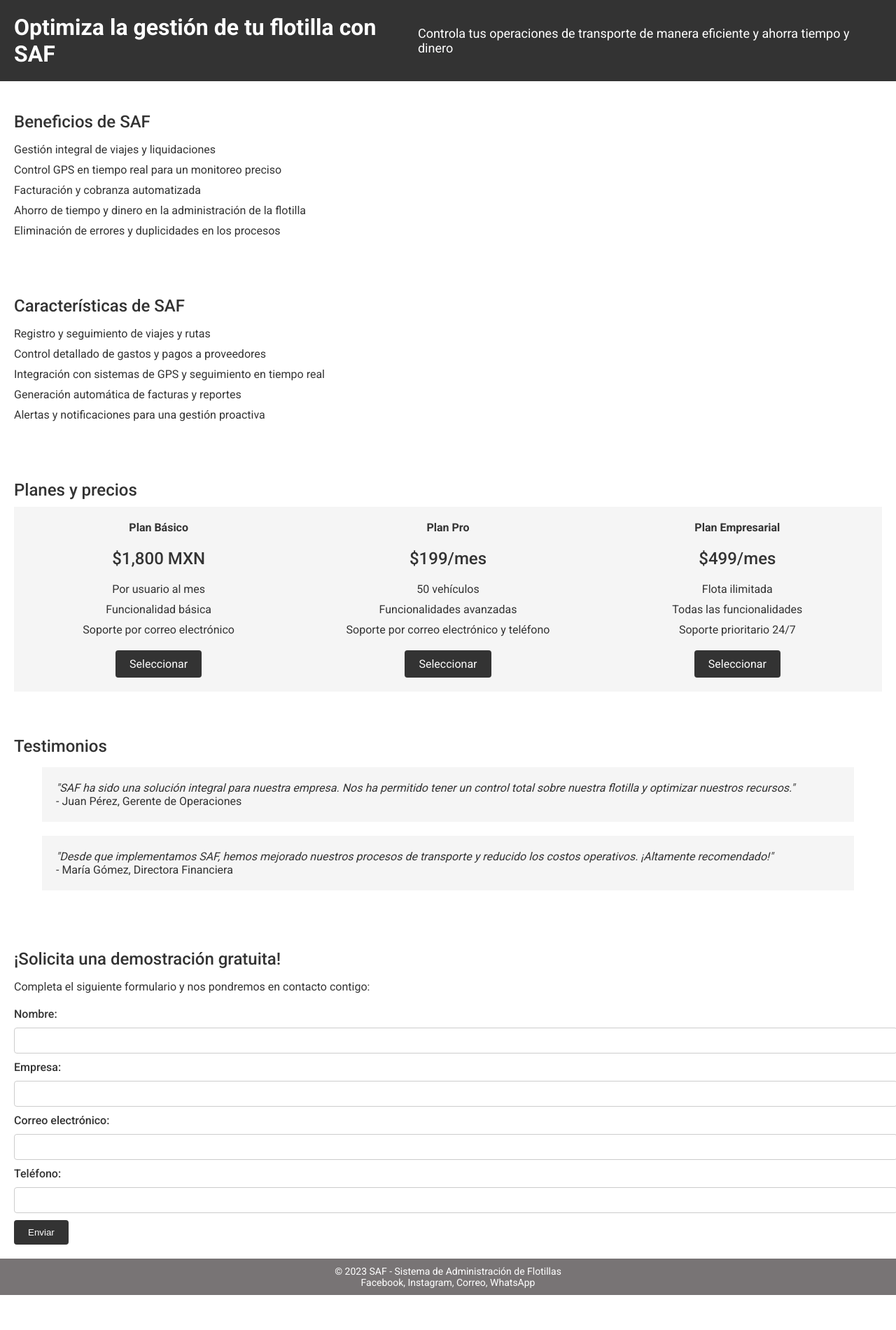
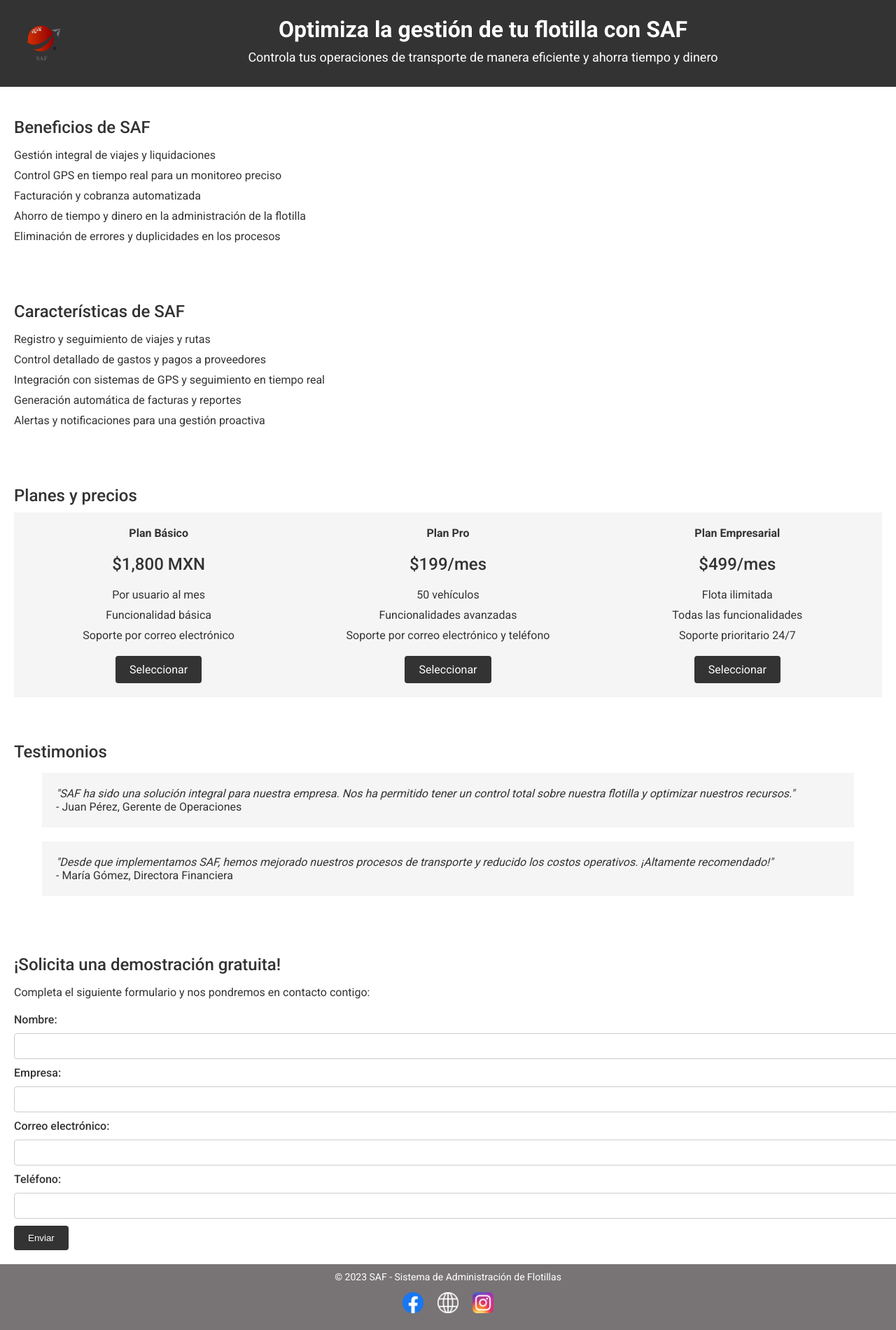
Before and after one commit to Easyload2/SAF-Software-de-Administracion-de-Flotillas, a plain HTML site: page index.html in a window 1280 px wide. Shown: the whole page at 70% size. Before the commit the page ends 1850 px from the top, so only its background shows below. Drawn offline with Linux system fonts and the light colour scheme.

Commit message:
Update index.html

```diff
--- a/index.html
+++ b/index.html
@@ -7,8 +7,13 @@
 </head>
 <body>
     <header>
-        <h1>Optimiza la gestión de tu flotilla con SAF</h1>
-        <h2>Controla tus operaciones de transporte de manera eficiente y ahorra tiempo y dinero</h2>
+        <div class="logo-container">
+            <img src="images/logo.png" alt="Software de Administración de Flotilla">
+        </div>
+        <div class="text-container">
+            <h1>Optimiza la gestión de tu flotilla con SAF</h1>
+            <h2>Controla tus operaciones de transporte de manera eficiente y ahorra tiempo y dinero</h2>
+        </div>
     </header>
 
     <section id="beneficios">
@@ -102,9 +107,13 @@
     </section>
 
 </body>
+
+</html>
     <footer>
         <p>© 2023 SAF - Sistema de Administración de Flotillas</p>
-        <p>Facebook, Instagram, Correo, WhatsApp</p>
+        <ul class="social-links">
+            <li><a href="https://www.facebook.com/easyload.mx"><img src="images/facebook.png" alt="Facebook"></a></li>
+            <li><a href="https://easyload.mx"><img src="images/web.png" alt="Web"></a></li>
+            <li><a href="https://www.instagram.com/easyload.mx/"><img src="images/instagram.png" alt="Instagram"></a></li>
+        </ul>
     </footer>
-
-</html>
```
